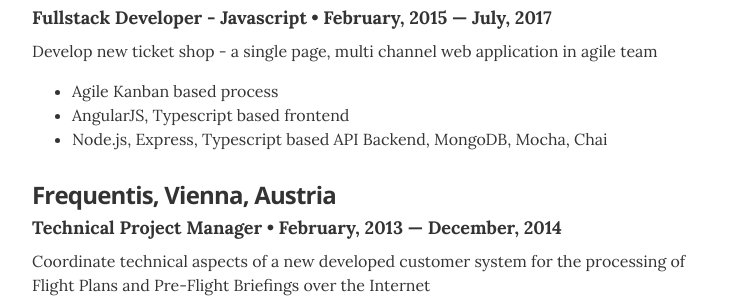
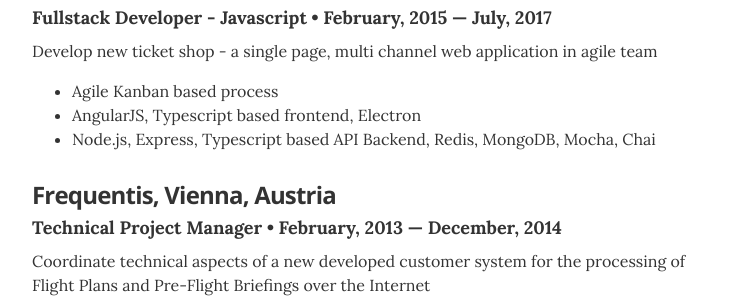
Before and after one commit to jdobosz/jdobosz.github.io, a Jekyll site: the page built from index.html, in a window 1280 px wide and 900 px high, scrolled down 2380 px. Shown: the part 155-454 px from the top of the window, without its empty margins (268-1011 px from the left). Built offline with Jekyll 4.4.1, drawn with Linux system fonts in a browser that asks for light colours.

Commit message:
add redis skills

```diff
--- a/_data/experience.yml
+++ b/_data/experience.yml
@@ -41,8 +41,8 @@
   summary: Develop new ticket shop - a single page, multi channel web application in agile team
   skills:
   - item: Agile Kanban based process
-  - item: AngularJS, Typescript based frontend
-  - item: Node.js, Express, Typescript based API Backend, MongoDB, Mocha, Chai
+  - item: AngularJS, Typescript based frontend, Electron
+  - item: Node.js, Express, Typescript based API Backend, Redis, MongoDB, Mocha, Chai
 
 # ACG
 - company: Frequentis, Vienna, Austria
```
